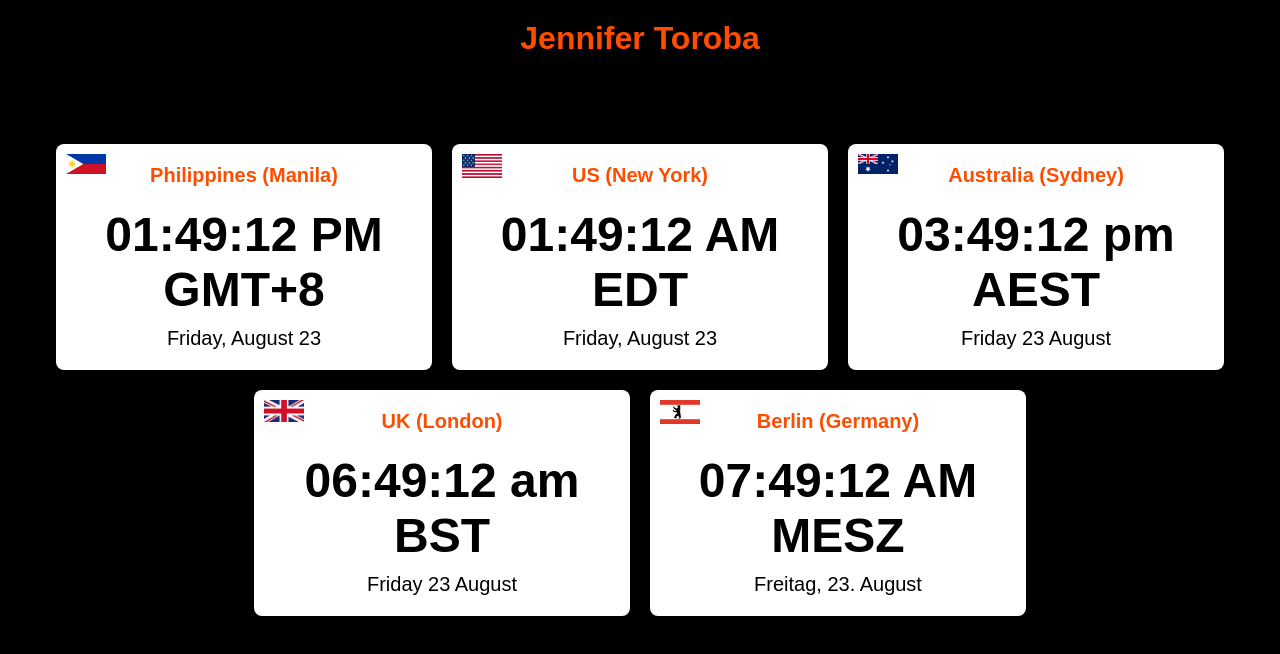
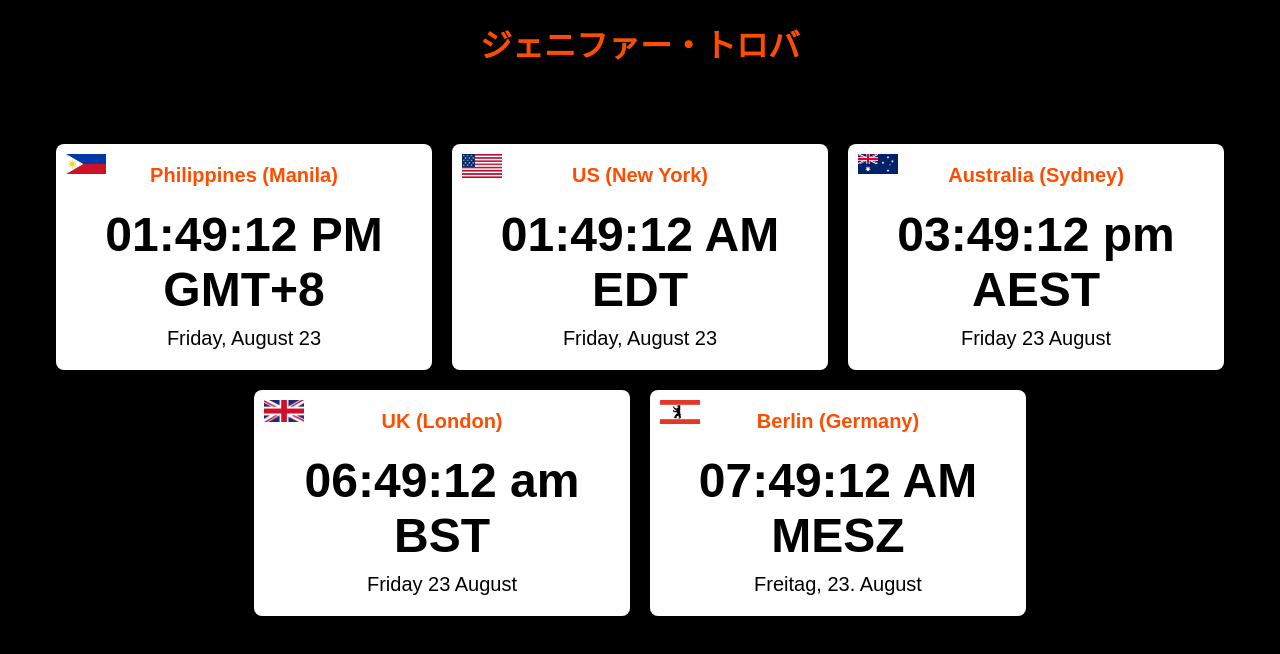
Before and after one commit to Bossraff/JenniferToroba-TimeZone, a plain HTML site: page index.html in a window 1280 px wide. Drawn offline with Linux system fonts and the light colour scheme.

Commit message:
Update index.html
Changed the name (Jennifer Toroba) to ジェニファー・トロバ janapses name

```diff
--- a/index.html
+++ b/index.html
@@ -9,7 +9,7 @@
 <body>
     <header>
         <h1>
-            Jennifer Toroba
+            ジェニファー・トロバ
         </h1>
     </header>
     <div class="container">
```
